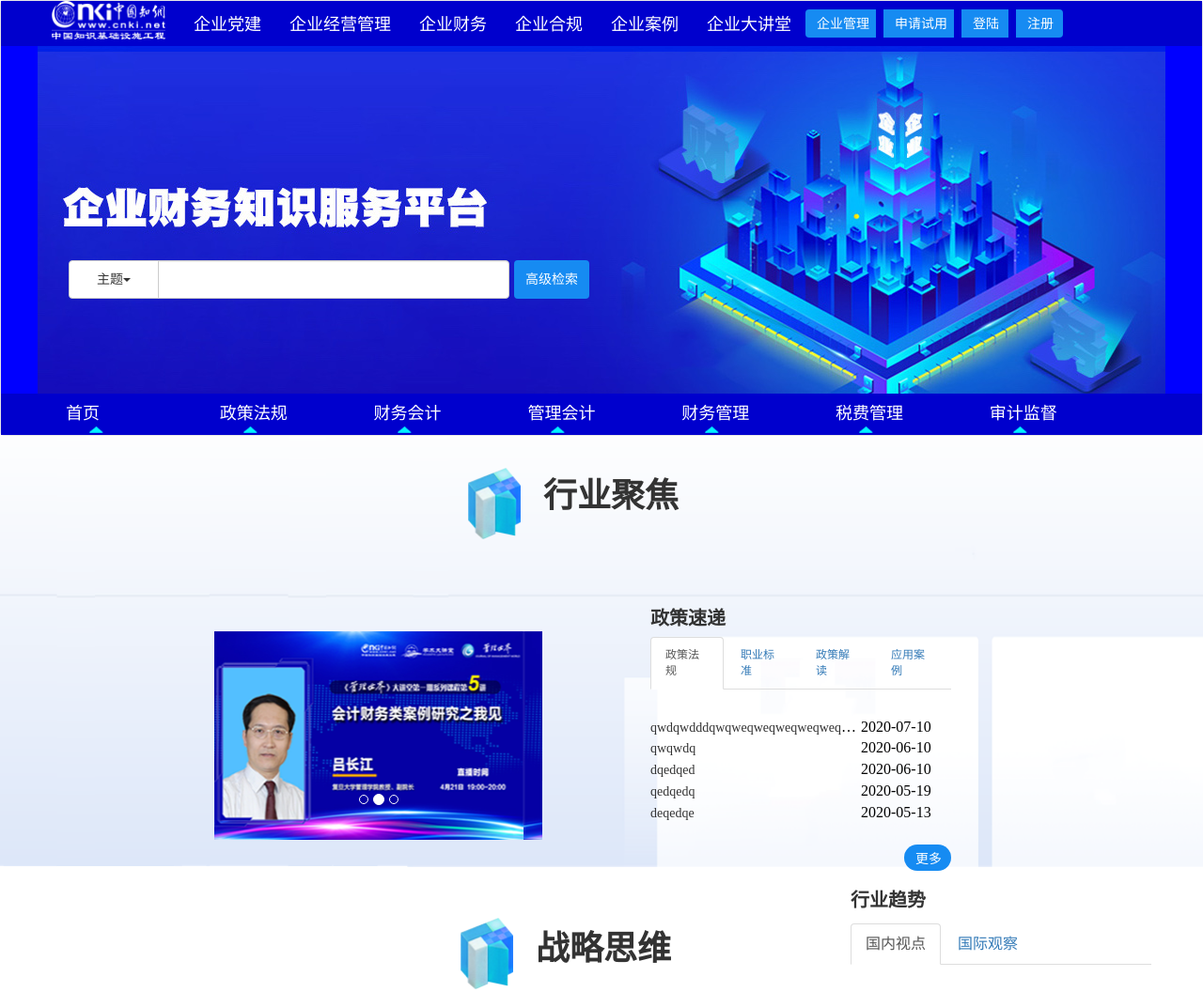
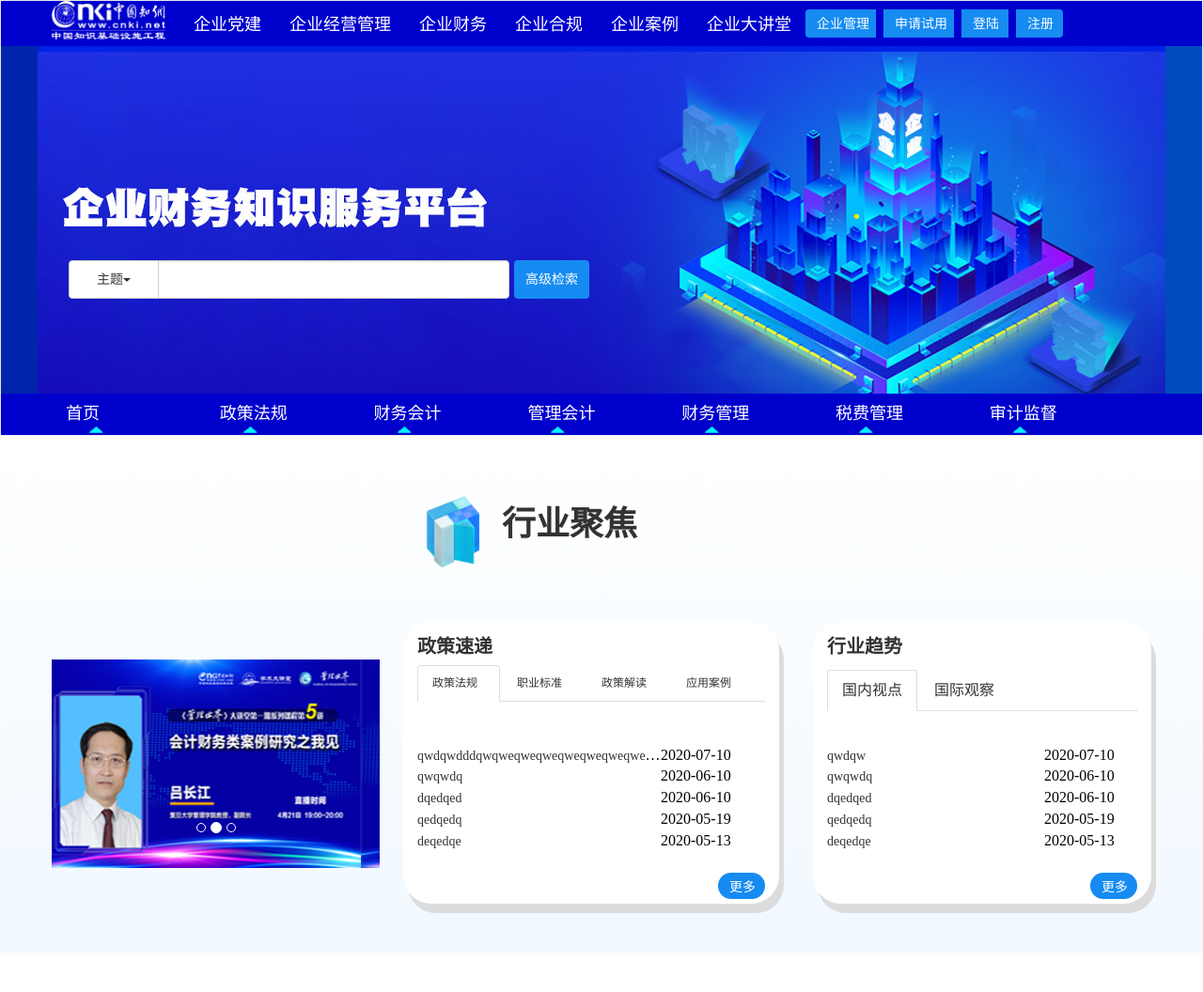
Before and after one commit to Zihengheng/acc-website, a plain HTML site: page index1.html in a window 1280 px wide. Shown: the top 1056 px of the page at 94% size. Drawn offline with nearby package versions, Linux system fonts and the light colour scheme.

Commit message:
issue1 resolved

```diff
--- a/css/styles1.css
+++ b/css/styles1.css
@@ -88,6 +88,16 @@ div.section-title span{
 	font-size:14px;
 	margin-top:22px;
 }
+.more-btn-white{
+	border:0;
+	background-color:white;
+	width:50px;
+	height: 28px;
+	color:#5ebbdb;
+	border-radius:30px;
+	font-size:14px;
+	margin-top:22px;
+}
 /** 通用结束 ***/
 
 /********************header********************/
@@ -102,7 +112,7 @@ div#banner{
 	padding-left: 18px;
 }
 div.header-container{
-	background-color: blue;
+	background: linear-gradient(to right, #0024ab, #004cbf );
 }
 /*******修改最上面的导航栏**********/
 div.top-header{
@@ -219,18 +229,15 @@ div.bottom-menu > div > ul > li > img{
 /******************** main content ********************/
 /******* 行业聚焦section **********/
 section#industry{
-	background: url("../images1/bg-industry.png") no-repeat;
-	background-size: cover;
-	height:459px;
-	padding-top:34px;
+	width:100%;
+	height:550px;
+	padding-top:64px;
 	margin-top: -350px;
+	background: linear-gradient(white, #F0F8FF);
 }
 div.ins-container{
-	width:100%;
+	width:1200px;
 	margin:0 auto;
-	padding-left:10%;
-	padding-right:40px;
-	width:100%;
 }
 div.ins-content{
 	margin-top:58px;
@@ -241,24 +248,30 @@ div#inbox1{
 	padding:0;
 	height:222px;
 	float:left;
-	margin-left:100px;
+	margin-left:0px;
 }
 div#inbox2{
 	padding-top:12px;
 	padding-left:15px;
 	padding-right:15px;
 	display:inline-block;
-	width:350px;
+	width:400px;
 	height:300px;
-	margin-left:100px;
+	margin-left:25px;
+	background-color: white;
+	border-radius: 30px;
+	box-shadow: 5px 10px #DCDCDC;
 }
 div#inbox3{
 	padding-top:12px;
 	padding-left:15px;
 	padding-right:15px;
 	float:right;
-	width:350px;
+	width:360px;
 	height:300px;
+	background-color: white;
+	border-radius: 30px;
+	box-shadow: 5px 10px #DCDCDC;
 }
 #show-img{
 	width:349px;
@@ -268,7 +281,13 @@ div#inbox3{
 	position:relative;
 	left:-36px;
 }
-
+#inbox2-tab > li> a{
+	color:#333333;
+	font-size:12px;
+}
+#inbox3-tab > li > a{
+	color:#333333;
+}
 /***新闻栏部分***/
 div.inbox-title{
 	font-weight: bold;
@@ -281,11 +300,9 @@ div.inbox-tabs{
 	height:70px;
 	padding-top:5px;
 }
-#inbox2-tab > li > a{
-	font-size: 12px;
-}
+
 #inbox2-tab > li {
-	width:80px;
+	width:90px;
 }
 #inbox2-content{
 	height:170px;
@@ -299,6 +316,7 @@ div.inbox-tabs{
 section#strategy{
 	padding-top:34px;
 	width:100%;
+	margin-top: 30px;
 }
 div.str-container{
 	width:1200px;
@@ -693,6 +711,10 @@ div.org-col1{
 div.org-col2{
 	display: table-cell;
 }
+#gltz > div.org-col2 > button{
+	position:relative;
+	top:-20px;
+}
 /******* end o f组织管理 section **********/
 /******* 财会书院 section **********/
 section#book-section{
--- a/index1.html
+++ b/index1.html
@@ -493,6 +493,7 @@
 								<li><img src="images1/01-icon.png" alt=""><span>1231231232</span></li>
 								<li><img src="images1/01-icon.png" alt=""><span>1231231232</span></li>
 								</ul>
+								<button class="more-btn-white btn btn-default pull-right">更多</button>
 							</div>
 						</div>
 						<div id="org-box2">
@@ -505,6 +506,7 @@
 								<li><img src="images1/01-icon.png" alt=""><span>1231231232</span></li>
 								<li><img src="images1/01-icon.png" alt=""><span>1231231232</span></li>
 								</ul>
+								<button class="more-btn-white btn btn-default pull-right">更多</button>
 							</div>
 						</div>
 						<div id="org-box3">
@@ -517,6 +519,7 @@
 								<li><img src="images1/01-icon.png" alt=""><span>1231231232</span></li>
 								<li><img src="images1/01-icon.png" alt=""><span>1231231232</span></li>
 								</ul>
+								<button class="more-btn-white btn btn-default pull-right">更多</button>
 							</div>
 						</div>
 					</div>
@@ -550,6 +553,7 @@
 									<li><img src="images1/01-icon.png" alt=""><span>1231231232</span></li>
 									<li><img src="images1/01-icon.png" alt=""><span>1231231232</span></li>
 									</ul>
+									<button class="more-btn-white btn btn-default pull-right">更多</button>
 									</div>
 								</div>
 								<div class="tab-pane fade" id="jxkh">
@@ -566,6 +570,7 @@
 									<li><img src="images1/01-icon.png" alt=""><span>1231231232</span></li>
 									<li><img src="images1/01-icon.png" alt=""><span>1231231232</span></li>
 									</ul>
+									<button class="more-btn-white btn btn-default pull-right">更多</button>
 									</div>
 								</div>
 								<div class="tab-pane fade" id="zydd">
@@ -582,6 +587,7 @@
 									<li><img src="images1/01-icon.png" alt=""><span>1231231232</span></li>
 									<li><img src="images1/01-icon.png" alt=""><span>1231231232</span></li>
 									</ul>
+									<button class="more-btn-white btn btn-default pull-right">更多</button>
 									</div>
 								</div>
 								<div class="tab-pane fade" id="cspx">
@@ -598,6 +604,7 @@
 									<li><img src="images1/01-icon.png" alt=""><span>1231231232</span></li>
 									<li><img src="images1/01-icon.png" alt=""><span>1231231232</span></li>
 									</ul>
+									<button class="more-btn-white btn btn-default pull-right">更多</button>
 									</div>
 								</div>
 								<div class="tab-pane fade" id="zcrs">
@@ -614,6 +621,7 @@
 									<li><img src="images1/01-icon.png" alt=""><span>1231231232</span></li>
 									<li><img src="images1/01-icon.png" alt=""><span>1231231232</span></li>
 									</ul>
+									<button class="more-btn-white btn btn-default pull-right">更多</button>
 									</div>
 								</div>
 							</div>
```
